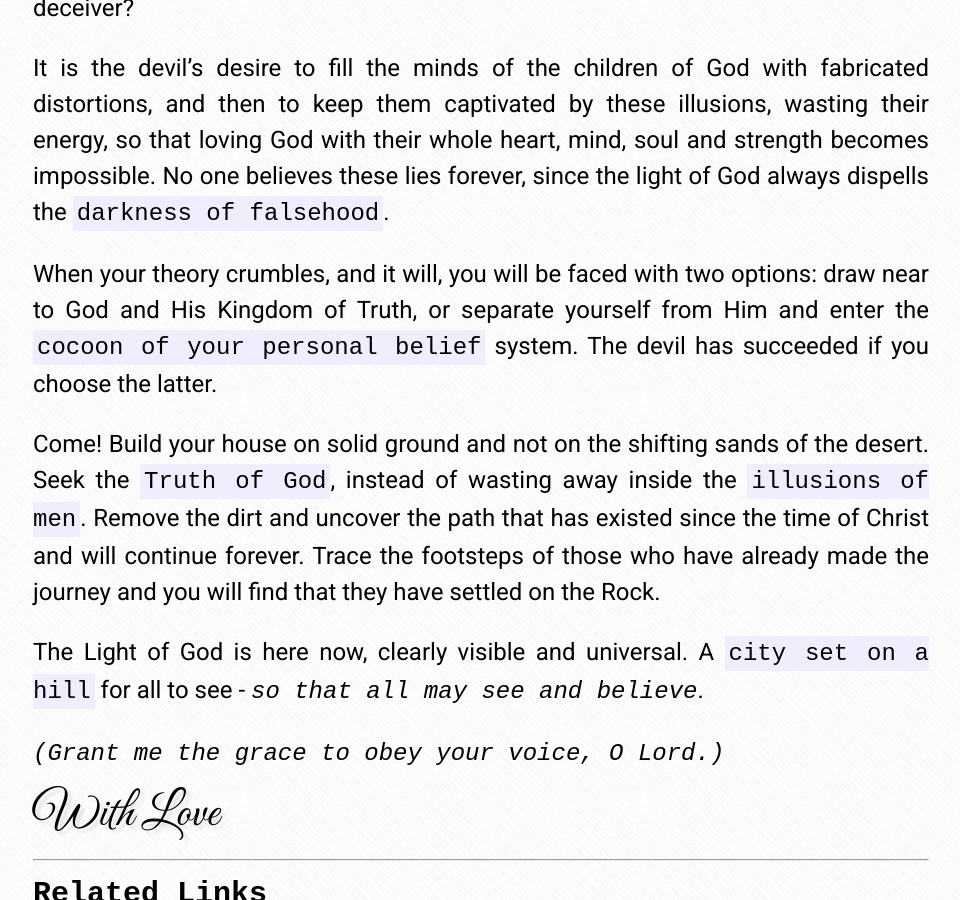
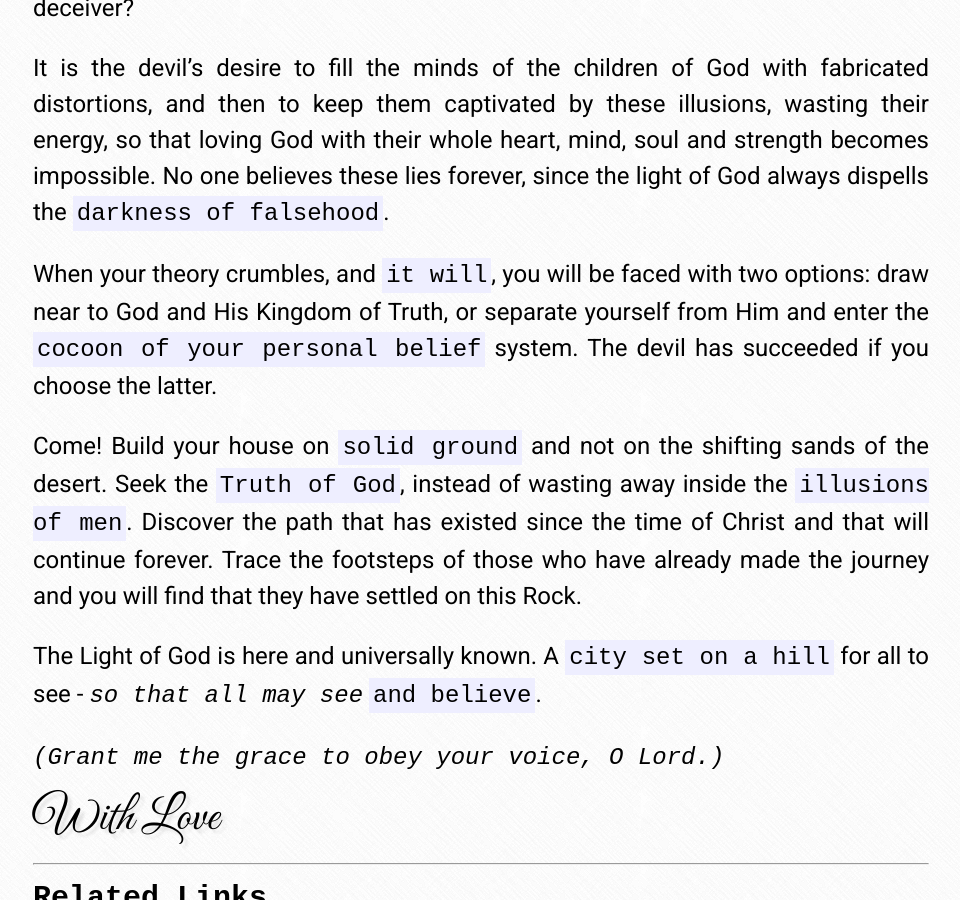
Before and after one commit to afrikatoliek/afrikatoliek.github.io, a Jekyll site: the page built from _posts/2014-12-15-conspiracy-theories.md, in a window 1280 px wide and 900 px high, scrolled down 641 px. Shown: the whole window, without its empty margins (159-1119 px from the left). Built offline with Jekyll 4.4.1, drawn with Linux system fonts in a browser that asks for light colours; nearby versions of some CDN libraries; some web fonts are replaced.

Commit message:
Content updated.

```diff
--- a/_posts/2014-12-15-conspiracy-theories.md
+++ b/_posts/2014-12-15-conspiracy-theories.md
@@ -22,11 +22,11 @@ These conspiracy theories that you so passionately believe in and promote, do th
 
 It is the devil's desire to fill the minds of the children of God with fabricated distortions, and then to keep them captivated by these illusions, wasting their energy, so that loving God with their whole heart, mind, soul and strength becomes impossible. No one believes these lies forever, since the light of God always dispells the **darkness of falsehood**.
 
-When your theory crumbles, and it will, you will be faced with two options: draw near to God and His Kingdom of Truth, or separate yourself from Him and enter the **cocoon of your personal belief** system. The devil has succeeded if you choose the latter.
+When your theory crumbles, and **it will**, you will be faced with two options: draw near to God and His Kingdom of Truth, or separate yourself from Him and enter the **cocoon of your personal belief** system. The devil has succeeded if you choose the latter.
 
-Come! Build your house on solid ground and not on the shifting sands of the desert. Seek the **Truth of God**{:.animated .tada .anim-repeater}, instead of wasting away inside the **illusions of men**. Remove the dirt and uncover the path that has existed since the time of Christ and will continue forever. Trace the footsteps of those who have already made the journey and you will find that they have settled on the Rock.
+Come! Build your house on **solid ground** and not on the shifting sands of the desert. Seek the **Truth of God**, instead of wasting away inside the **illusions of men**. Discover the path that has existed since the time of Christ and that will continue forever. Trace the footsteps of those who have already made the journey and you will find that they have settled on this Rock.
 
-The Light of God is here now, clearly visible and universal. A **city set on a hill** for all to see - _so that all may see and believe_.
+The Light of God is here and universally known. A **city set on a hill** for all to see - _so that all may see_ **and believe**.
 
 _(Grant me the grace to obey your voice, O Lord.)_
 
```
